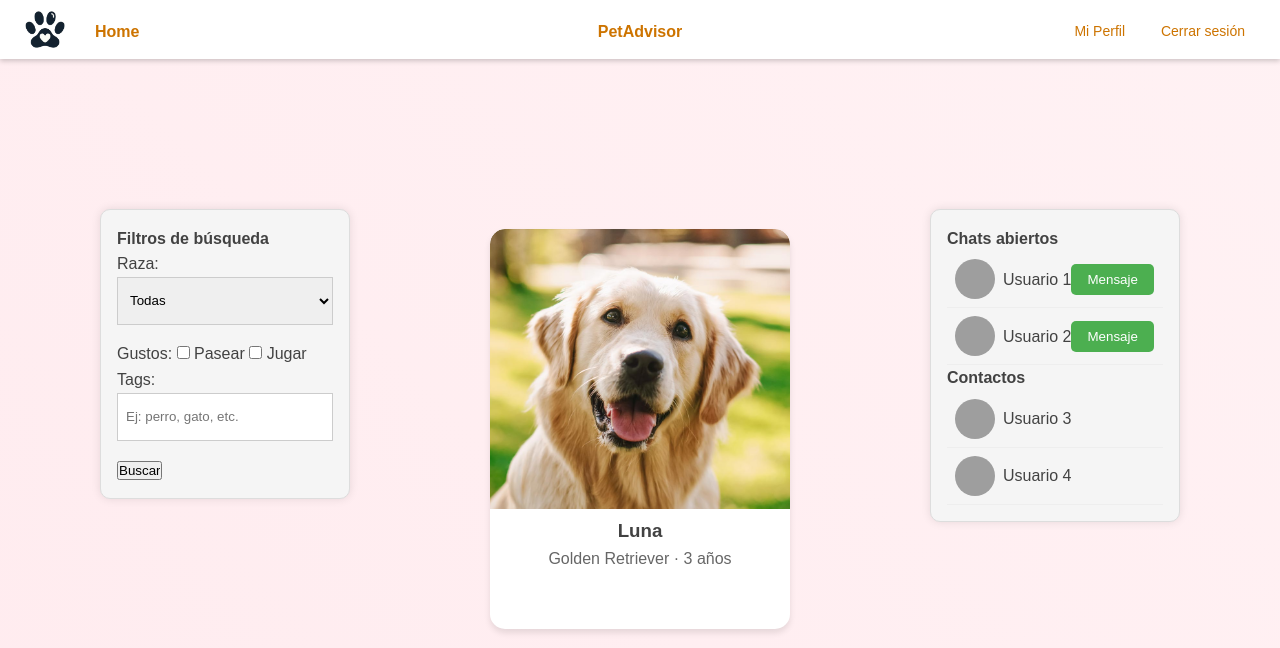
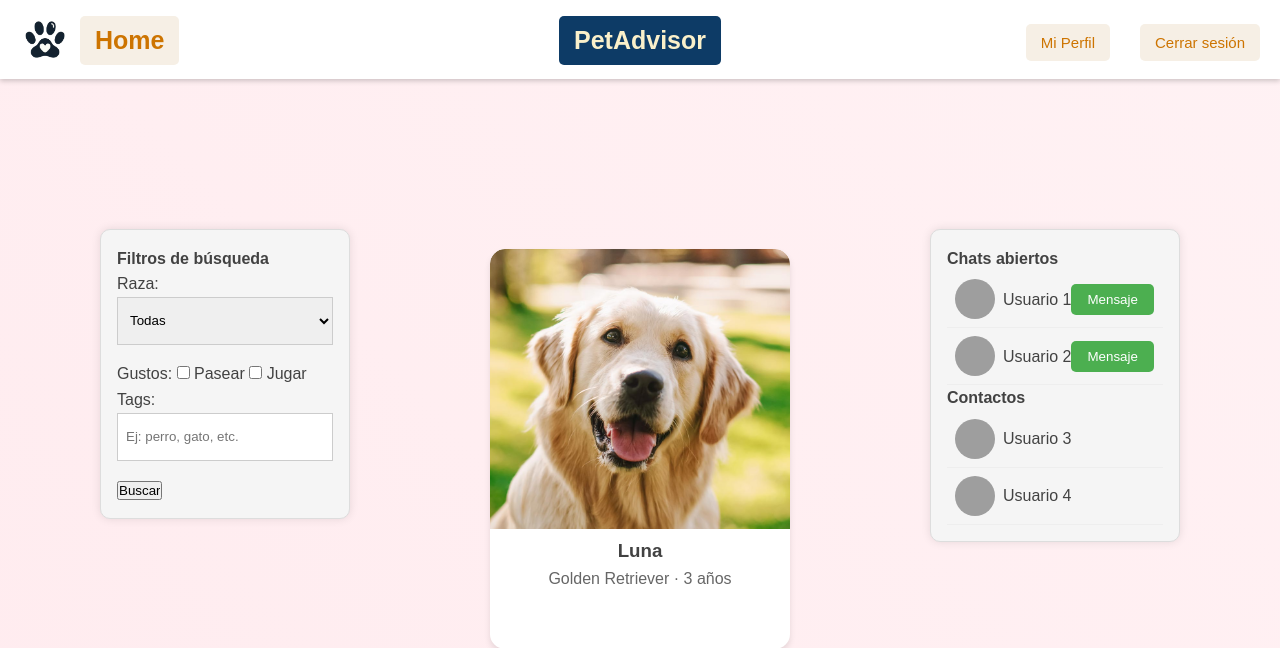
Before and after one commit to pauca881/pawmeet, a Django app: page /conectar/ in a window 1280 px wide. Shown: the top 648 px of the page. Run offline with Django 5.2, Linux system fonts and the light colour scheme; a user stored in the database is signed in; grey boxes are pictures that could not be loaded.

Commit message:
Modificaciones htmlcss

```diff
--- a/home/static/home/conectar.css
+++ b/home/static/home/conectar.css
@@ -26,7 +26,7 @@ body {
     display: flex;
     justify-content: space-between;
     align-items: center;
-    padding: 10px 20px;
+    padding: 20px;
     background-color: white;
     color: white;
     box-shadow: 0 2px 5px rgba(0, 0, 0, 0.2)
@@ -37,15 +37,15 @@ body {
 }
 
 .home-btn {
-    top: 13px;
+    top: 16px;
     position: absolute;
 
     left: 80px;
-    background-color: transparent;
+    background-color: #f6efe5;
     color: #CD7400;
     border: #CD7400;
     padding: 10px 15px;
-    font-size: 16px;
+    font-size: 25px;
     font-weight: bold;
     cursor: pointer;
     border-radius: 5px;
@@ -56,12 +56,12 @@ body {
 }
 
 .center-btn {
-    top: 13px;
-    background-color:  transparent;
-    color: #CD7400;
+    top: 16px;
+    background-color:  #0D3B66;
+    color: #FAF0CA;
     border: #CD7400;
     padding: 10px 15px;
-    font-size: 16px;
+    font-size: 25px;
     font-weight: bold;
     cursor: pointer;
     border-radius: 5px;
@@ -76,14 +76,14 @@ body {
 
 .btn1 {
     position: absolute;
-    top: 13px;
-    right: 140px;
+    top: 24px;
+    right: 170px;
 
-    background-color: transparent;
+    background-color: #f6efe5;
     color: #CD7400;
     border: #CD7400;
     padding: 10px 15px;
-    font-size: 14px;
+    font-size: 15px;
     margin-left: 10px;
     cursor: pointer;
     border-radius: 5px;
@@ -91,14 +91,14 @@ body {
 }
 .btn2 {
     position: absolute;
-    top: 13px;
+    top: 24px;
     right: 20px;
 
-    background-color: transparent;
+    background-color: #f6efe5;
     color: #CD7400;
     border: #CD7400;
     padding: 10px 15px;
-    font-size: 14px;
+    font-size: 15px;
     margin-left: 10px;
     cursor: pointer;
     border-radius: 5px;
--- a/home/templates/conectar.html
+++ b/home/templates/conectar.html
@@ -15,7 +15,7 @@
         <header class="header">
             <img src="{% static 'home/pawmeet.png' %}" alt="Logo" class="logo">
 
-            <button class="home-btn" href="{% url 'home' %}">Home</button>
+            <button class="home-btn" onclick="window.location.href='{% url 'home' %}'">Home</button>
 
             <a href="{% url 'petadvisor' %}">
                 <button class="center-btn">PetAdvisor</button>
--- a/home/templates/home.html
+++ b/home/templates/home.html
@@ -14,10 +14,10 @@
         <nav>
             <div class="nav-container">
 
-                <div class="logo">
+                <a class="logo" href="{% url 'home' %}">
                     <i class="logo-img"></i>
                     <span>Pawmeet</span>
-                </div>
+                </a>
 
                 <div class="nav-buttons">
                     <button class="btn-login" onclick="window.location.href='{% url 'login' %}'">Iniciar Sesión</button>
@@ -49,7 +49,7 @@
                 <p>Conéctate con personas de todo el mundo</p>
             </div>
             <div class="feature-card">
-                <i class="fa-solid fa-messages"></i>c
+                <i class="fa-solid fa-messages"></i>
                 <h3>Conexiones Reales</h3>
                 <p>Encuentra todo tipo de mascotas sociales</p>
             </div>
--- a/home/urls.py
+++ b/home/urls.py
@@ -7,5 +7,5 @@ urlpatterns = [
     path('mascotas_cercanas/', views.ver_mascota_cercana_view, name='mascotas_cercanas'),
     path('list_mascotas/', views.list_mascotas_view, name='list_mascotas'),
     path('meetups/', views.eventos_view, name='eventos'),
-
+    path('home/', views.home_view, name='home')
 ]
```
Also changed, not shown: home/static/home/home_style.css (+17 -11 lines), db.sqlite3, home/views.py (line endings or trailing spaces).
